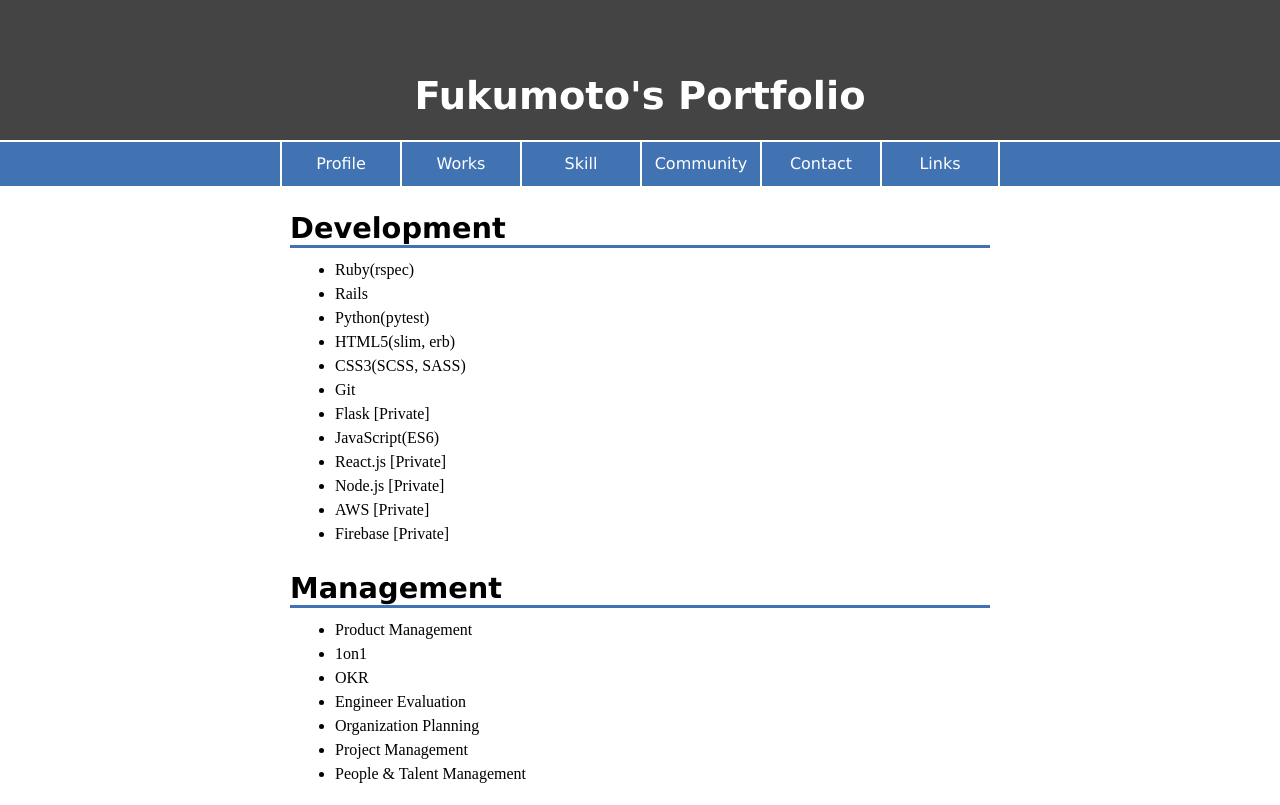
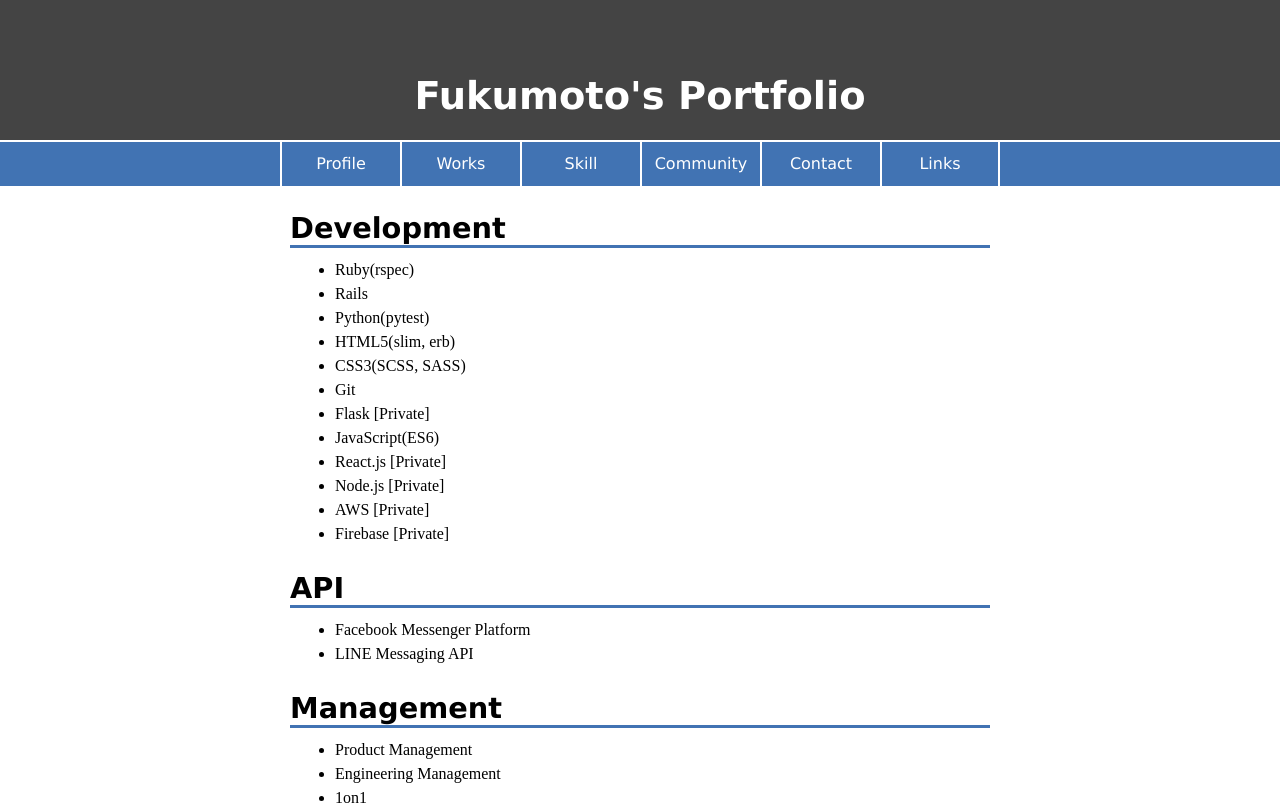
Before and after one commit to f-teruhisa/fukumoto_portfolio, a React (Create React App) app: page /skill in a window 1280 px wide. Shown: the top 805 px of the page. Built offline with nearby package versions, Linux system fonts and the light colour scheme.

Commit message:
add use api

```diff
--- a/src/components/ScrollDialog.js
+++ b/src/components/ScrollDialog.js
@@ -39,7 +39,7 @@ class ScrollDialog extends React.Component {
             <DialogContentText>
               {this.props.description}
               <br />
-              使用技術
+              Dependency
                 <ul>
                 {this.props.techs.map((tech, index) => {
                   return (
@@ -47,21 +47,21 @@ class ScrollDialog extends React.Component {
                   )
                 })}
               </ul>
-              関連リンク
+              Links
                 <ul>
-                {this.props.url && <li><a href={this.props.url} target="_blank" rel="noopener noreferrer">サイトを見る</a></li>}
+                {this.props.url && <li><a href={this.props.url} target="_blank" rel="noopener noreferrer">Visit Site</a></li>}
                 <li><a href={"https://github.com/f-teruhisa/" + this.props.github} target="_blank" rel="noopener noreferrer">Github</a></li>
               </ul>
             </DialogContentText>
           </DialogContent>
           <DialogActions>
             <Button onClick={this.handleClose} color="primary">
-              閉じる
+              Close
             </Button>
           </DialogActions>
         </Dialog>
         <br />
-        <Button onClick={this.handleClickOpen('paper')} style={{ backgroundColor: '#4173B3', color: "#fff" }}>>> 詳しく見る</Button>
+        <Button onClick={this.handleClickOpen('paper')} style={{ backgroundColor: '#4173B3', color: "#fff" }}>>> Detail</Button>
       </div >
     );
   }
--- a/src/components/Skill.js
+++ b/src/components/Skill.js
@@ -16,16 +16,21 @@ const Skill = () => (
         <li>Node.js [Private]</li>
         <li>AWS [Private]</li>
         <li>Firebase [Private]</li>
-      </ul>
+    </ul>
+    <h2>API</h2>
+    <ul>
+      <li>Facebook Messenger Platform</li>
+      <li>LINE Messaging API</li>
+    </ul>
     <h2>Management</h2>
       <ul>
         <li>Product Management</li>
+        <li>Engineering Management</li>
         <li>1on1</li>
         <li>OKR</li>
         <li>Engineer Evaluation</li>
         <li>Organization Planning</li>
         <li>Project Management</li>
-        <li>People & Talent Management</li>
       </ul>
     <h2>Presentation</h2>
       <ul>
```
